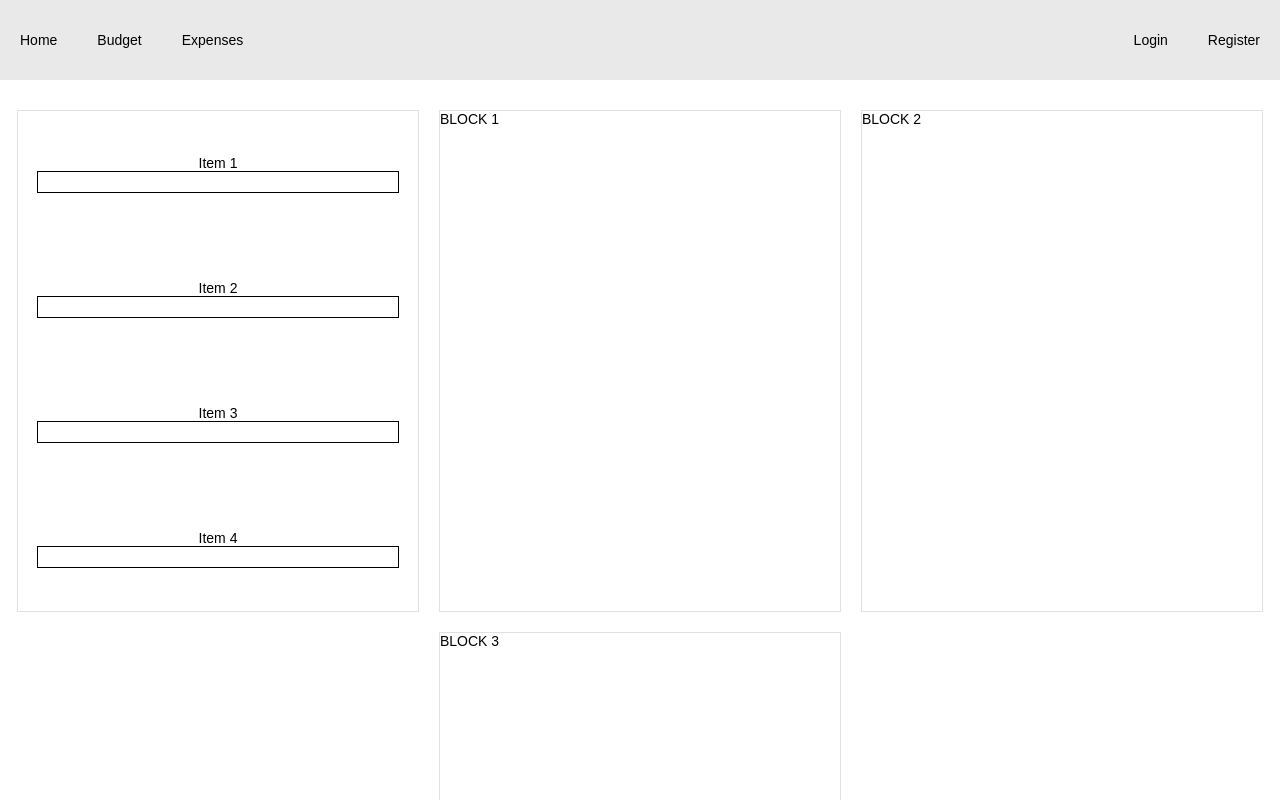
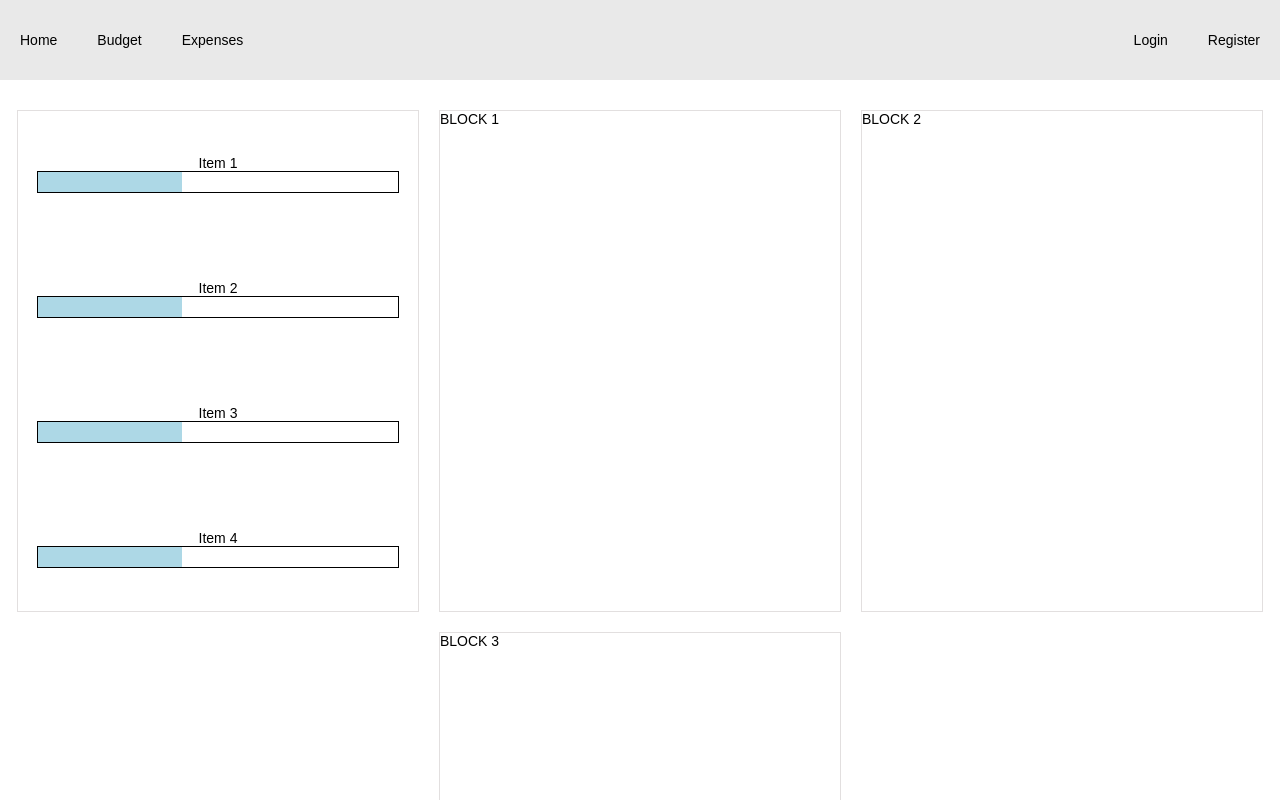
Before and after one commit to chrisgo2286/budget-app, a React (Create React App) app in the folder frontend/: page /budget in a window 1280 px wide. Shown: the top 800 px of the page. Built offline with nearby package versions, Linux system fonts and the light colour scheme.

Commit message:
Frontend: add inner bar fill for budget

```diff
--- a/frontend/src/components/budgetItem/budgetItem.css
+++ b/frontend/src/components/budgetItem/budgetItem.css
@@ -7,7 +7,15 @@
 }
 
 .budget-item-bar {
+    position: relative;
     width: 90%;
     height: 20px;
     border: 1px solid black;
 }
+
+.bar-filled {
+    position: absolute;
+    width: 40%;
+    height: 20px;
+    background-color: lightblue;
+}
```
